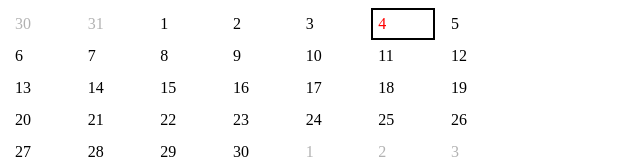
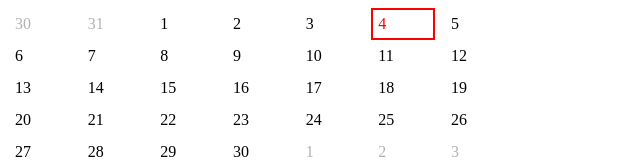
Before and after one commit to andyblacknred/vue-calendar, a Vue app: page / in a window 1280 px wide. Shown: the top 160 px of the page, without its empty margins (0-640 px from the left). Built offline with nearby package versions, Linux system fonts and the light colour scheme.

Commit message:
added 'chosen day'

```diff
--- a/src/components/Calendar/Calendar.sass
+++ b/src/components/Calendar/Calendar.sass
@@ -8,9 +8,11 @@
     width: 50px
     border: 2px solid transparent
     padding: 5px
-    &--current
-      color: red
     &--not_chosen_month
       opacity: 0.3
     &--chosen
       border-color: black
+      &.calendar__day--current
+        border-color: red
+    &--current
+      color: red
```
